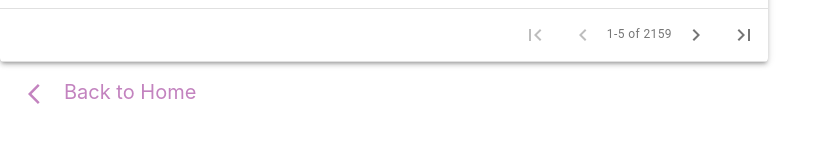
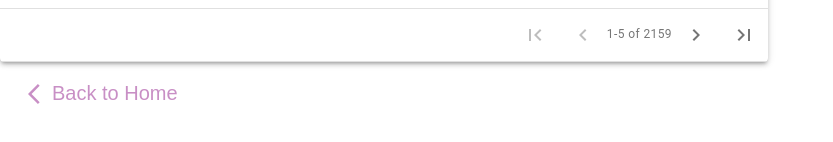
Before and after one commit to 6859-sp21/final-project-passion-for-fashion, a React (Create React App) app: page / in a window 1280 px wide. Both pictures are taken after a click on the button "No Thanks, Let's Explore". Shown: the part 458-600 px from the top of the page, without its empty margins (0-833 px from the left). Built offline with nearby package versions, Linux system fonts and the light colour scheme.

Commit message:
added new button to new vis

```diff
--- a/src/Visualization/Visualization.js
+++ b/src/Visualization/Visualization.js
@@ -3,6 +3,8 @@ import React, {Component} from 'react';
 import { IconButton } from '@material-ui/core';
 import colors from './../constants/colors';
 import states from './../constants/states';
+
+import './../App.css';
 
 import brandData from './brand_page_info.json';
 import ArrowForwardIosIcon from '@material-ui/icons/ArrowForwardIos';
--- a/src/VisualizationNew/VisualizationNew.js
+++ b/src/VisualizationNew/VisualizationNew.js
@@ -6,6 +6,8 @@ import { IconButton } from '@material-ui/core';
 
 import colors from './../constants/colors';
 import states from './../constants/states';
+
+import './../App.css';
 
 import BrandTable from "./BrandTable";
 
@@ -25,22 +27,26 @@ class VisualizationNew extends React.Component {
         this.props.updateState(states.introduction);
     }
 
+    buttonChildrenRTL = (text) => {
+        return (
+            <div style={{display: 'flex'}}>
+                <ArrowBackIosIcon/>
+                <div style={{fontSize:'20px'}}>{text}</div>
+            </div>
+        );
+    }
+
     render() {
         return (
             <div>
                 <BrandTable/>
                 <div style={{margin: '1vh 2vh', display: 'flex', flexDirection: 'row', justifyContent: 'left'}}>
                     <IconButton
-                        children={<ArrowBackIosIcon/>}
-                        color="primary"
-                        variant="contained"
-                        onClick={this.onSubmit}
-                        style={{
-                            color: colors.soft_purple,
-                            size: "small",
-                            backgroundColor: "transparent",}}
-                    />
-                    <div style={{fontSize:'20px', marginTop: '10px', color: colors.soft_purple}}>Back to Home</div>
+                        className="click"
+                        style={{fontSize:"20px", color:colors.soft_purple, backgroundColor: "transparent"}}
+                        onClick={this.onSubmit}>
+                        {this.buttonChildrenRTL("Back to Home")}
+                    </IconButton>
                 </div>
 
             </div>
```
